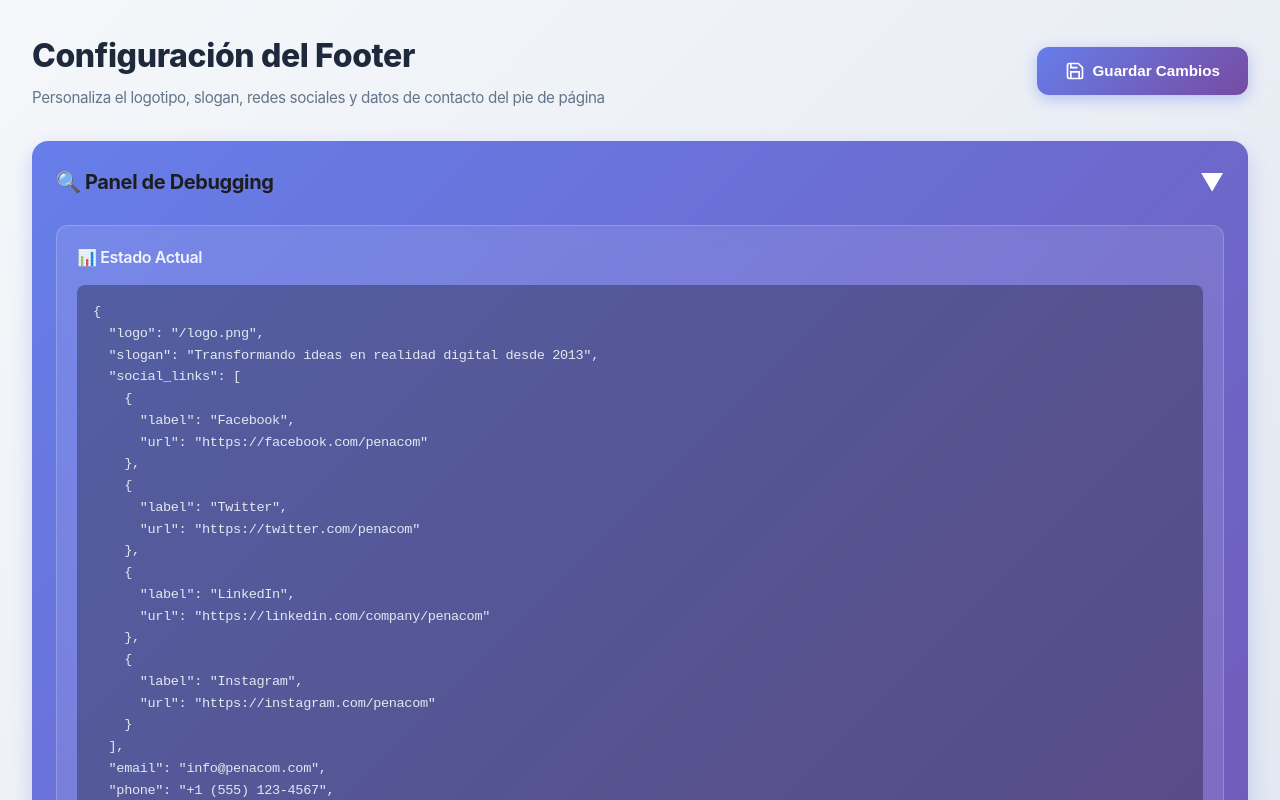
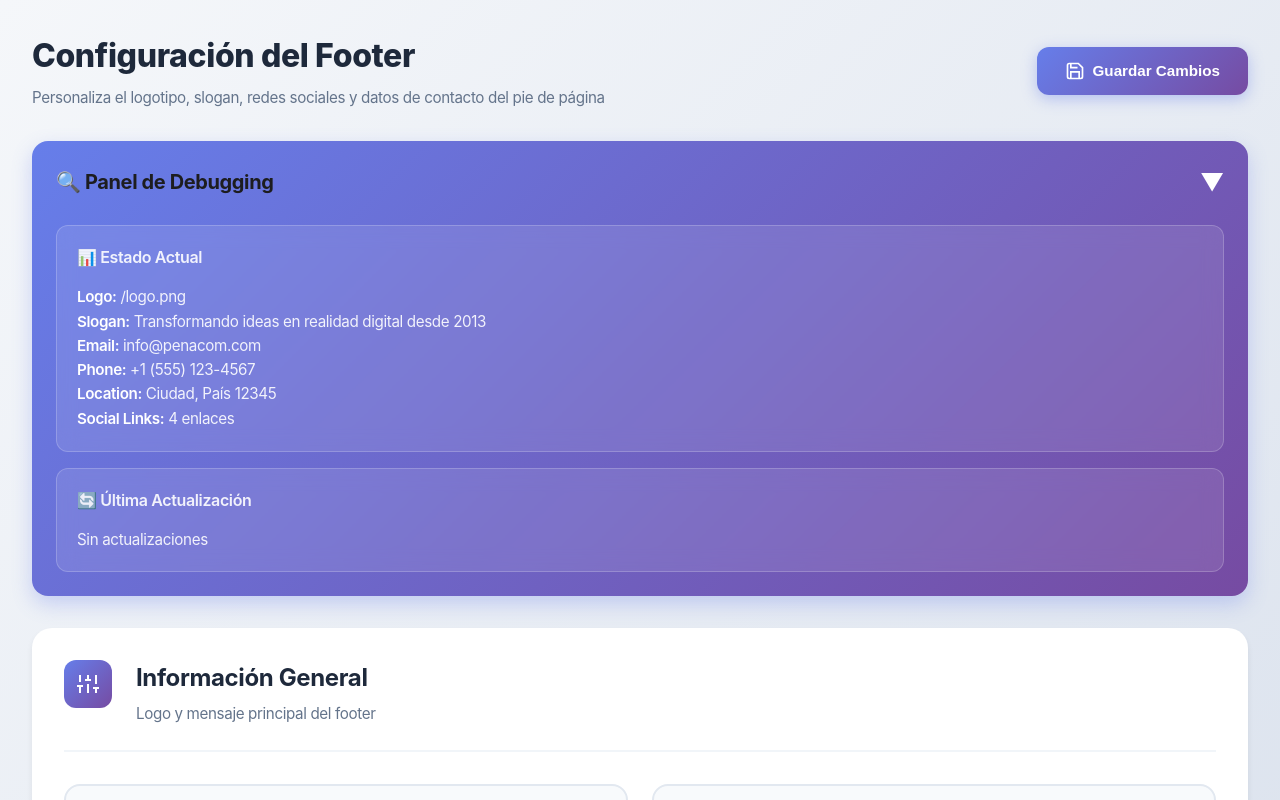
Before and after one commit to MLara8061/penacom, a Vue app in the folder frontend/: page /admin/footer in a window 1280 px wide. Shown: the top 800 px of the page. Built offline with nearby package versions, Linux system fonts and the light colour scheme; no server answers.

Commit message:
fix: Simplificar debug panel para evitar errores de renderizado
- Remover JSON.stringify que podría causar errores circulares
- Mostrar valores individuales en lugar de serialización
- Panel más legible con campos separados
- Evita posibles fallos de render con objetos Proxy

```diff
--- a/frontend/src/views/admin/Footer.vue
+++ b/frontend/src/views/admin/Footer.vue
@@ -68,15 +68,20 @@
         <div v-if="debugExpanded" class="debug-content">
           <div class="debug-section">
             <h4>📊 Estado Actual</h4>
-            <pre>{{ JSON.stringify(footerData, null, 2) }}</pre>
+            <div class="debug-info">
+              <p><strong>Logo:</strong> {{ footerData.logo }}</p>
+              <p><strong>Slogan:</strong> {{ footerData.slogan }}</p>
+              <p><strong>Email:</strong> {{ footerData.email }}</p>
+              <p><strong>Phone:</strong> {{ footerData.phone }}</p>
+              <p><strong>Location:</strong> {{ footerData.location }}</p>
+              <p>
+                <strong>Social Links:</strong> {{ footerData.social_links?.length || 0 }} enlaces
+              </p>
+            </div>
           </div>
           <div class="debug-section">
             <h4>🔄 Última Actualización</h4>
             <p>{{ lastUpdateTime || 'Sin actualizaciones' }}</p>
-          </div>
-          <div class="debug-section">
-            <h4>💾 Estado del Composable</h4>
-            <pre>{{ JSON.stringify(footerSettings, null, 2) }}</pre>
           </div>
         </div>
       </div>
@@ -751,6 +756,18 @@ const saveFooterSettings = async () => {
   color: rgba(255, 255, 255, 0.9);
 }
 
+.debug-info p {
+  margin: 0.5rem 0;
+  font-size: 0.9rem;
+  color: rgba(255, 255, 255, 0.9);
+  line-height: 1.6;
+}
+
+.debug-info strong {
+  color: #fff;
+  font-weight: 600;
+}
+
 .debug-section pre {
   background: rgba(0, 0, 0, 0.3);
   border-radius: 8px;
```
Also changed, not shown: 1 other file (tests, documents, lock files or other folders).
